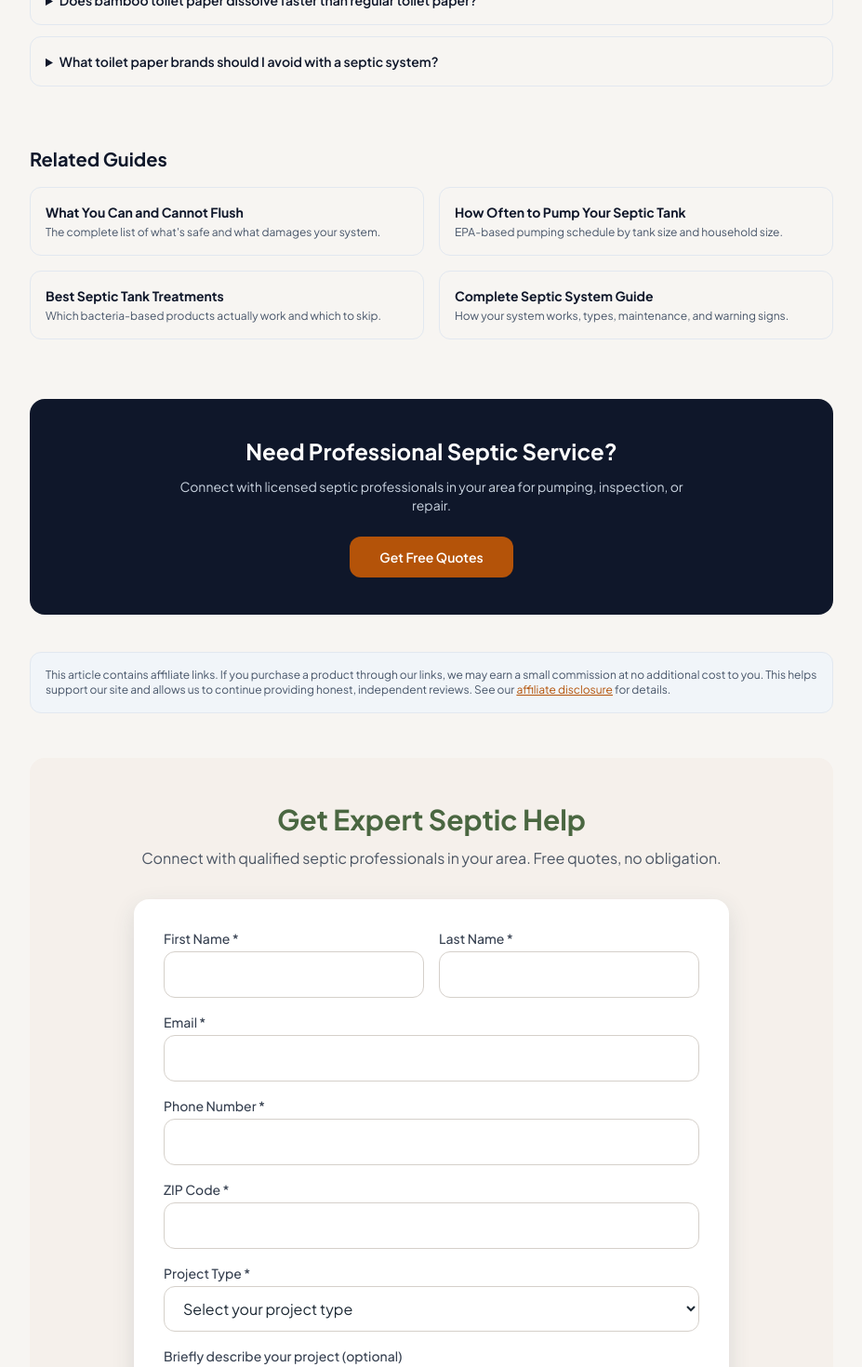
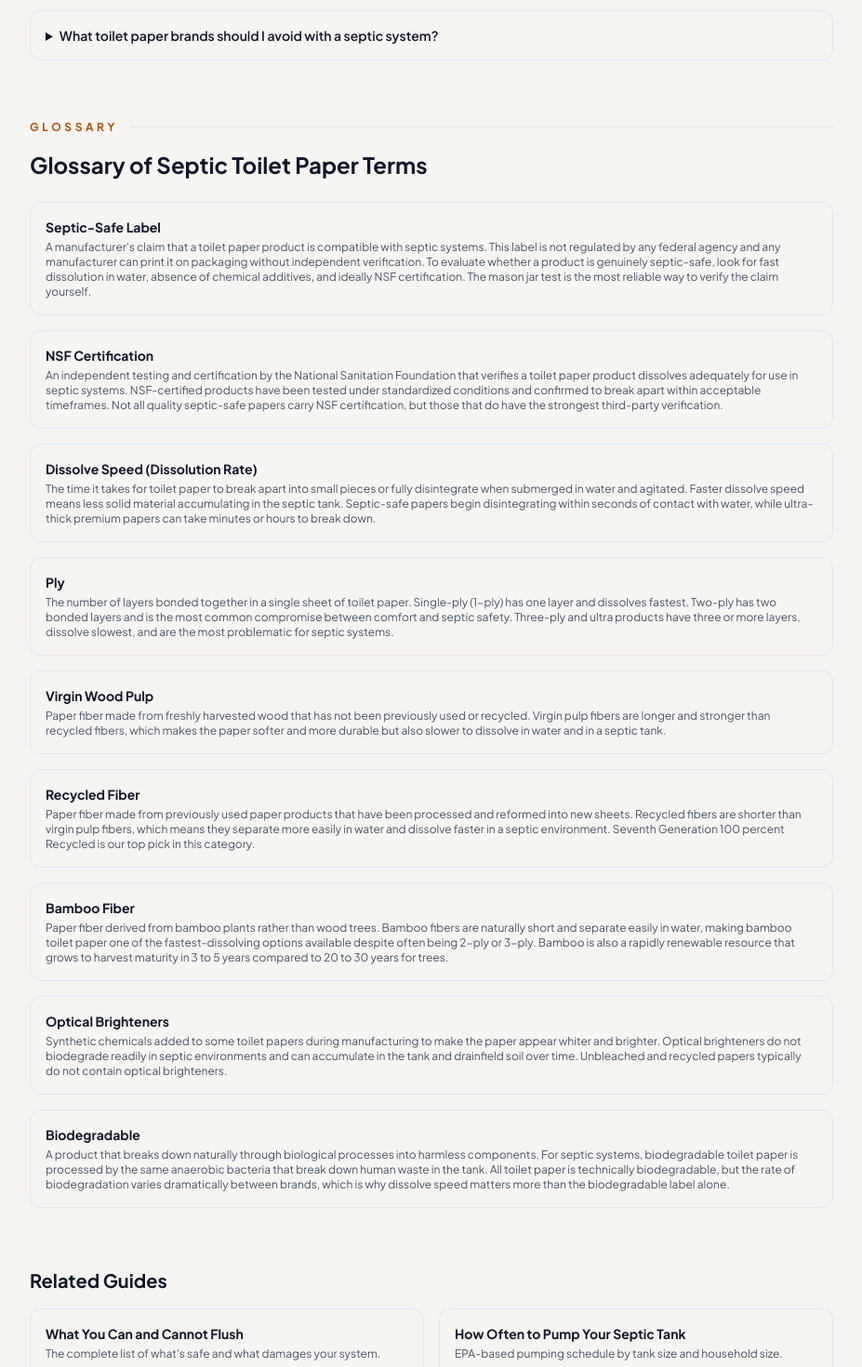
Before and after one commit to thebasementguide2026/theseptic.guide-, a Next.js app: page /reviews/best-toilet-paper-for-septic in a window 1280 px wide. Shown: the part 5180-6650 px from the top of the page at 93% size, without its empty margins (176-1103 px from the left). Built offline with nearby package versions, Linux system fonts and the light colour scheme.

Commit message:
Add glossary section after FAQ and before Related Guides

```diff
--- a/app/reviews/best-toilet-paper-for-septic/page.tsx
+++ b/app/reviews/best-toilet-paper-for-septic/page.tsx
@@ -308,7 +308,6 @@ export default function BestToiletPaperForSeptic() {
           <h2 className='text-2xl font-bold text-slate-900 mb-6'>Frequently Asked Questions</h2>
           <div className='space-y-3'>
             <details className='border border-slate-200 rounded-lg group'>
-                            <summary className='p-4 font-semibold text-slate-900 text-sm cursor-pointer hover:bg-slate-50 rounded-lg'>What toilet paper is safest for septic systems?</summary>
                             <div className='px-4 pb-4 text-slate-600 text-sm'>Scott 1000 is the safest widely available toilet paper for septic systems. It is single-ply, unscented, dye-free, and dissolves faster than virtually every other mainstream brand in independent testing. For homeowners who prefer 2-ply, Cottonelle Ultra CleanCare and Seventh Generation 100 percent Recycled are the best options that balance comfort with fast dissolution. The safest toilet papers share three characteristics: they dissolve quickly in water, they are free of dyes, fragrances, chlorine bleach, and lotions, and they use short fibers (recycled or bamboo) that separate easily. Look for products labeled septic-safe or biodegradable, and prioritize brands that carry NSF certification when available. You can verify any brand yourself using the mason jar test described in this guide.</div>
             </details>
             <details className='border border-slate-200 rounded-lg group'>
@@ -331,6 +330,53 @@ export default function BestToiletPaperForSeptic() {
               <summary className='p-4 font-semibold text-slate-900 text-sm cursor-pointer hover:bg-slate-50 rounded-lg'>What toilet paper brands should I avoid with a septic system?</summary>
               <div className='px-4 pb-4 text-slate-600 text-sm'>Avoid Charmin Ultra Soft, Charmin Ultra Strong, Quilted Northern Ultra Plush, Angel Soft Plus with lotion, and any toilet paper labeled ultra-thick, cushioned, or with added lotions or aloe. These products dissolve slowly and accelerate sludge buildup in your tank.</div>
             </details>
+          </div>
+        </div>
+
+        {/* Glossary */}
+        <div className='mb-16'>
+          <div className='flex items-center space-x-3 mb-4'>
+            <span className='text-amber-700 font-bold tracking-[0.3em] text-xs uppercase'>Glossary</span>
+            <div className='flex-1 h-px bg-slate-200'></div>
+          </div>
+          <h2 className='text-2xl font-bold text-slate-900 mb-6'>Glossary of Septic Toilet Paper Terms</h2>
+          <div className='space-y-4'>
+            <div className='border border-slate-200 rounded-lg p-4'>
+              <h3 className='font-bold text-slate-900 text-sm mb-1'>Septic-Safe Label</h3>
+              <p className='text-slate-600 text-xs'>A manufacturer&apos;s claim that a toilet paper product is compatible with septic systems. This label is not regulated by any federal agency and any manufacturer can print it on packaging without independent verification. To evaluate whether a product is genuinely septic-safe, look for fast dissolution in water, absence of chemical additives, and ideally NSF certification. The mason jar test is the most reliable way to verify the claim yourself.</p>
+            </div>
+            <div className='border border-slate-200 rounded-lg p-4'>
+              <h3 className='font-bold text-slate-900 text-sm mb-1'>NSF Certification</h3>
+              <p className='text-slate-600 text-xs'>An independent testing and certification by the National Sanitation Foundation that verifies a toilet paper product dissolves adequately for use in septic systems. NSF-certified products have been tested under standardized conditions and confirmed to break apart within acceptable timeframes. Not all quality septic-safe papers carry NSF certification, but those that do have the strongest third-party verification.</p>
+            </div>
+            <div className='border border-slate-200 rounded-lg p-4'>
+              <h3 className='font-bold text-slate-900 text-sm mb-1'>Dissolve Speed (Dissolution Rate)</h3>
+              <p className='text-slate-600 text-xs'>The time it takes for toilet paper to break apart into small pieces or fully disintegrate when submerged in water and agitated. Faster dissolve speed means less solid material accumulating in the septic tank. Septic-safe papers begin disintegrating within seconds of contact with water, while ultra-thick premium papers can take minutes or hours to break down.</p>
+            </div>
+            <div className='border border-slate-200 rounded-lg p-4'>
+              <h3 className='font-bold text-slate-900 text-sm mb-1'>Ply</h3>
+              <p className='text-slate-600 text-xs'>The number of layers bonded together in a single sheet of toilet paper. Single-ply (1-ply) has one layer and dissolves fastest. Two-ply has two bonded layers and is the most common compromise between comfort and septic safety. Three-ply and ultra products have three or more layers, dissolve slowest, and are the most problematic for septic systems.</p>
+            </div>
+            <div className='border border-slate-200 rounded-lg p-4'>
+              <h3 className='font-bold text-slate-900 text-sm mb-1'>Virgin Wood Pulp</h3>
+              <p className='text-slate-600 text-xs'>Paper fiber made from freshly harvested wood that has not been previously used or recycled. Virgin pulp fibers are longer and stronger than recycled fibers, which makes the paper softer and more durable but also slower to dissolve in water and in a septic tank.</p>
+            </div>
+            <div className='border border-slate-200 rounded-lg p-4'>
+              <h3 className='font-bold text-slate-900 text-sm mb-1'>Recycled Fiber</h3>
+              <p className='text-slate-600 text-xs'>Paper fiber made from previously used paper products that have been processed and reformed into new sheets. Recycled fibers are shorter than virgin pulp fibers, which means they separate more easily in water and dissolve faster in a septic environment. Seventh Generation 100 percent Recycled is our top pick in this category.</p>
+            </div>
+            <div className='border border-slate-200 rounded-lg p-4'>
+              <h3 className='font-bold text-slate-900 text-sm mb-1'>Bamboo Fiber</h3>
+              <p className='text-slate-600 text-xs'>Paper fiber derived from bamboo plants rather than wood trees. Bamboo fibers are naturally short and separate easily in water, making bamboo toilet paper one of the fastest-dissolving options available despite often being 2-ply or 3-ply. Bamboo is also a rapidly renewable resource that grows to harvest maturity in 3 to 5 years compared to 20 to 30 years for trees.</p>
+            </div>
+            <div className='border border-slate-200 rounded-lg p-4'>
+              <h3 className='font-bold text-slate-900 text-sm mb-1'>Optical Brighteners</h3>
+              <p className='text-slate-600 text-xs'>Synthetic chemicals added to some toilet papers during manufacturing to make the paper appear whiter and brighter. Optical brighteners do not biodegrade readily in septic environments and can accumulate in the tank and drainfield soil over time. Unbleached and recycled papers typically do not contain optical brighteners.</p>
+            </div>
+            <div className='border border-slate-200 rounded-lg p-4'>
+              <h3 className='font-bold text-slate-900 text-sm mb-1'>Biodegradable</h3>
+              <p className='text-slate-600 text-xs'>A product that breaks down naturally through biological processes into harmless components. For septic systems, biodegradable toilet paper is processed by the same anaerobic bacteria that break down human waste in the tank. All toilet paper is technically biodegradable, but the rate of biodegradation varies dramatically between brands, which is why dissolve speed matters more than the biodegradable label alone.</p>
+            </div>
           </div>
         </div>
 
```
